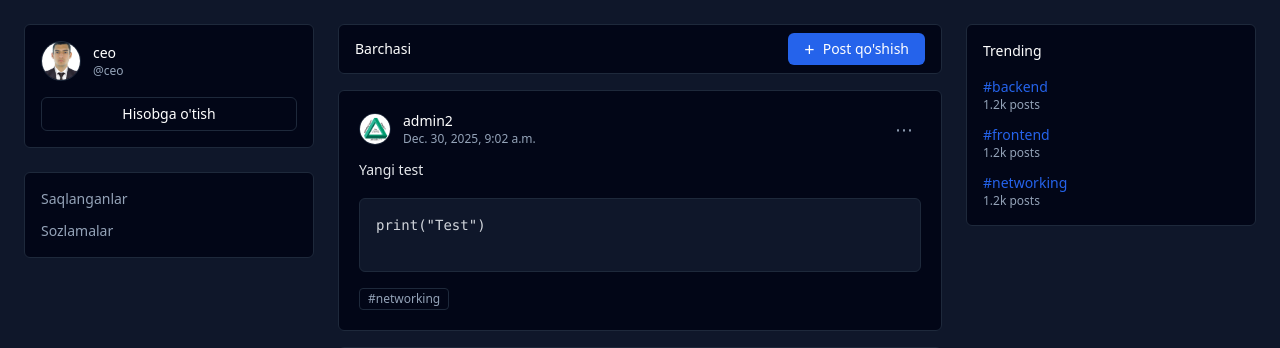
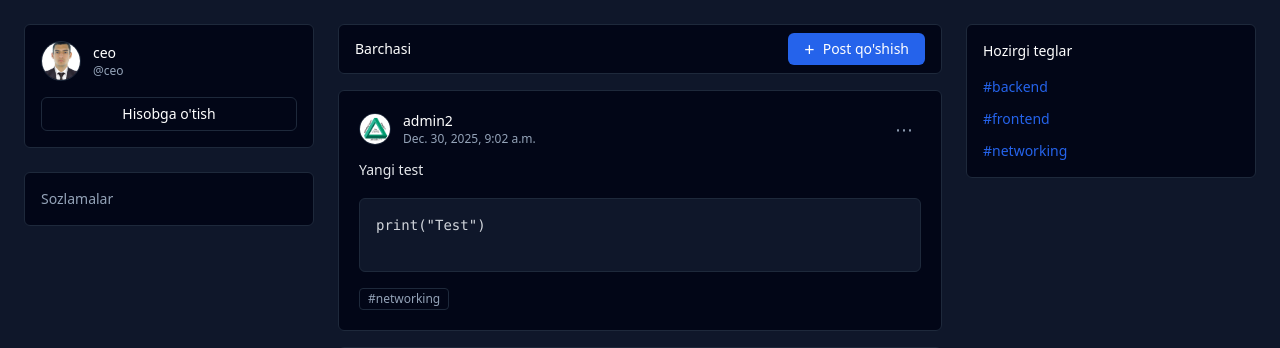
Before and after one commit to Dav2dAnderson/codylife, a Django app: page / in a window 1280 px wide. Shown: the part 65-413 px from the top of the page. Run offline with Django 5.2, Linux system fonts and the light colour scheme; a user stored in the database is signed in; data comes from the database, SQL or seed files in the repository; both versions use the stored data as it was after the commit; some libraries are stand-ins or nearby versions.

```diff
--- a/config/urls.py
+++ b/config/urls.py
@@ -21,7 +21,7 @@ from django.conf.urls.static import static
 from django.conf import settings
 
 urlpatterns = [
-    path('admin/', admin.site.urls),
+    path('secret-admin/', admin.site.urls),
     path('users/', include('users_control.urls')),
     path('monitoring_onlystuff/', include('monitoring.urls')),
 
--- a/main/views.py
+++ b/main/views.py
@@ -91,7 +91,7 @@ class PostDetailView(generic.DetailView):
         return redirect('post-detail', slug=self.object.slug)
 
 
-class NotificationsPageView(generic.ListView):
+class NotificationsPageView(LoginRequiredMixin, generic.ListView):
     template_name = 'notifications.html'
     model = Notification
     context_object_name = 'notifications'
--- a/templates/articles/articles.html
+++ b/templates/articles/articles.html
@@ -13,12 +13,13 @@
             <h1 class="text-2xl font-semibold">
                 Maqolalar
             </h1>
-
+            {% if request.user.is_staff %}
             <a href="#"
                class="px-4 py-2 rounded-md text-sm font-medium
                       bg-primary hover:bg-blue-600 transition">
                 + Yangi maqola
             </a>
+            {% endif %}
         </div>
 
         <!-- Article card -->
--- a/templates/base.html
+++ b/templates/base.html
@@ -49,7 +49,7 @@
 
         <!-- Right -->
         <div class="flex items-center gap-4">
-
+            {% if request.user.is_staff %}
             <!-- Search -->
             <div class="hidden md:block">
                 <input
@@ -60,6 +60,7 @@
                            focus:outline-none focus:border-primary"
                 >
             </div>
+            {% endif %}
 
             <!-- Profile -->
             {% if profile_user.picture %}
--- a/templates/homepage.html
+++ b/templates/homepage.html
@@ -63,7 +63,7 @@
 
             <!-- Links -->
             <div class="bg-cardDark border border-borderDark rounded-md p-4 text-sm space-y-3">
-                <a href="#" class="block text-textMuted hover:text-white">Saqlanganlar</a>
+                <!-- <a href="#" class="block text-textMuted hover:text-white">Saqlanganlar</a> -->
                 <a href="{% url 'settings' %}" class="block text-textMuted hover:text-white">Sozlamalar</a>
             </div>
 
@@ -179,13 +179,13 @@
         <aside class="col-span-3 hidden lg:block space-y-6">
 
             <div class="bg-cardDark border border-borderDark rounded-md p-4">
-                <h3 class="text-sm font-medium mb-4">Trending</h3>
+                <h3 class="text-sm font-medium mb-4">Hozirgi teglar</h3>
 
                 <div class="space-y-3 text-sm">
                     {% for tag in tags %}
                     <div>
                         <p class="font-medium text-primary">#{{ tag.name }}</p>
-                        <p class="text-xs text-textMuted">1.2k posts</p>
+                        <!-- <p class="text-xs text-textMuted">1.2k posts</p> -->
                     </div>
                     {% endfor %}
                 </div>
--- a/templates/settings.html
+++ b/templates/settings.html
@@ -44,7 +44,7 @@
 
             <!-- ACCOUNT -->
             <div id="account" class="settings-section">
-                <h2 class="text-lg font-semibold mb-4">Account</h2>
+                <h2 class="text-lg font-semibold mb-4">Profil</h2>
 
                 <div class="space-y-4 text-sm">
                     <p><span class="text-textMuted">Foydalanuvchi nomi:</span> {{ request.user.username }}</p>
@@ -106,7 +106,7 @@
                 </h2>
 
                 <p class="text-textMuted text-sm mb-4">
-                    Hisobingizni o'chirish (qaytarib bo'lmaydi).
+                    Hisobingizni o'chirish (qaytarib bo'lmaydi) - hali ishga tushmagan.
                 </p>
 
                 <a href="#"
```
Also changed, not shown: requirements.txt (added, +8 -0 lines), templates/user-profile.html (+6 -1 lines), .github/workflows/test.yml (added), db.sqlite3.
